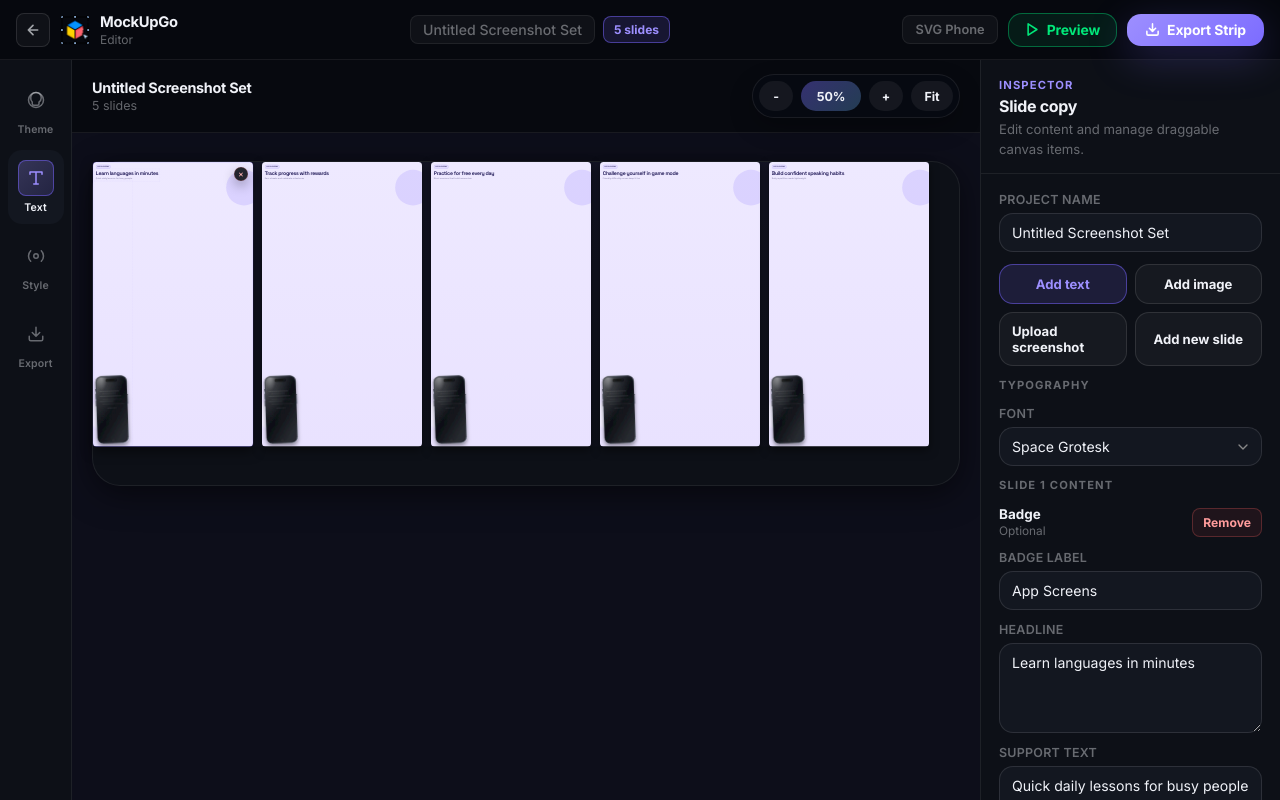
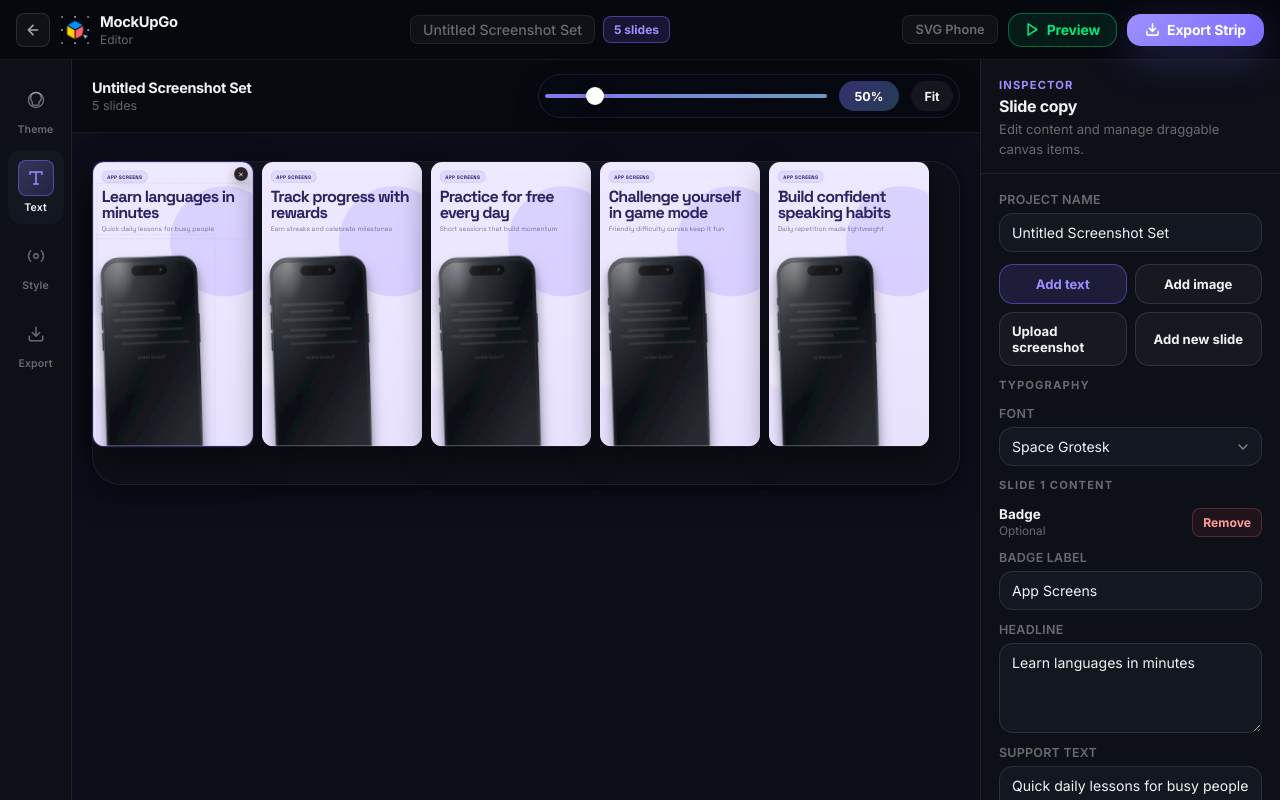
Before and after one commit to Tarikul-Islam-Shykat/MockUpGo, a React (Vite) app: page / in a window 1280 px wide. Both pictures are taken after a click on the button "Open Editor". Built offline with nearby package versions, Linux system fonts and the light colour scheme; a web font is replaced by a local one.

Commit message:
slider-for-zoom-in-added

```diff
--- a/src/features/mockup-tool/components/PreviewStage.module.css
+++ b/src/features/mockup-tool/components/PreviewStage.module.css
@@ -50,13 +50,56 @@
   display: inline-flex;
   align-items: center;
   flex-wrap: nowrap;
-  gap: 8px;
+  gap: 12px;
   padding: 6px;
   border-radius: 999px;
   border: 1px solid rgba(255, 255, 255, 0.08);
   background: rgba(8, 11, 18, 0.72);
   box-shadow: 0 10px 24px rgba(0, 0, 0, 0.24);
   white-space: nowrap;
+}
+
+.zoomSlider {
+  width: clamp(160px, 22vw, 340px);
+  height: 4px;
+  border-radius: 999px;
+  appearance: none;
+  background: linear-gradient(90deg, rgba(124, 108, 255, 0.9), rgba(111, 195, 255, 0.7));
+  outline: none;
+  cursor: pointer;
+  flex-shrink: 0;
+}
+
+.zoomSlider::-webkit-slider-runnable-track {
+  height: 4px;
+  border-radius: 999px;
+  background: rgba(255, 255, 255, 0.14);
+}
+
+.zoomSlider::-webkit-slider-thumb {
+  appearance: none;
+  width: 18px;
+  height: 18px;
+  margin-top: -7px;
+  border-radius: 50%;
+  border: 1px solid rgba(255, 255, 255, 0.5);
+  background: #fff;
+  box-shadow: 0 6px 14px rgba(0, 0, 0, 0.28);
+}
+
+.zoomSlider::-moz-range-track {
+  height: 4px;
+  border-radius: 999px;
+  background: rgba(255, 255, 255, 0.14);
+}
+
+.zoomSlider::-moz-range-thumb {
+  width: 18px;
+  height: 18px;
+  border-radius: 50%;
+  border: 1px solid rgba(255, 255, 255, 0.5);
+  background: #fff;
+  box-shadow: 0 6px 14px rgba(0, 0, 0, 0.28);
 }
 
 .zoomControls button {
@@ -92,8 +135,17 @@
 }
 
 .zoomReadout {
-  min-width: 60px !important;
+  min-width: 60px;
+  height: 30px;
+  padding: 0 12px;
+  display: inline-flex;
+  align-items: center;
+  justify-content: center;
+  border-radius: 999px;
   background: linear-gradient(135deg, rgba(124, 108, 255, 0.4), rgba(111, 195, 255, 0.28)) !important;
+  color: #fff;
+  font-size: 0.78rem;
+  font-weight: 700;
 }
 
 .fitButton {
--- a/src/features/mockup-tool/components/PreviewStage.tsx
+++ b/src/features/mockup-tool/components/PreviewStage.tsx
@@ -188,15 +188,7 @@ export function PreviewStage({
   }, [trackHeight, trackWidth]);
 
   function clampZoom(value: number) {
-    return Math.max(5, Math.min(160, Math.round(value)));
-  }
-
-  function handleZoomOut() {
-    setZoom((current) => clampZoom(current - 10));
-  }
-
-  function handleZoomIn() {
-    setZoom((current) => clampZoom(current + 10));
+    return Math.max(5, Math.min(300, Math.round(value)));
   }
 
   function handleFitZoom() {
@@ -520,15 +512,17 @@ export function PreviewStage({
           <span>{slides.length} slide{slides.length !== 1 ? "s" : ""}</span>
         </div>
         <div className={styles.zoomControls}>
-          <button type="button" onClick={handleZoomOut} aria-label="Zoom out">
-            -
-          </button>
-          <button type="button" className={styles.zoomReadout} onClick={handleFitZoom}>
-            {zoom}%
-          </button>
-          <button type="button" onClick={handleZoomIn} aria-label="Zoom in">
-            +
-          </button>
+          <input
+            className={styles.zoomSlider}
+            type="range"
+            min={5}
+            max={300}
+            step={1}
+            value={zoom}
+            aria-label="Zoom level"
+            onChange={(event) => setZoom(clampZoom(Number(event.target.value)))}
+          />
+          <div className={styles.zoomReadout}>{zoom}%</div>
           <button type="button" className={styles.fitButton} onClick={handleFitZoom}>
             Fit
           </button>
--- a/src/features/mockup-tool/data/page-size-presets.ts
+++ b/src/features/mockup-tool/data/page-size-presets.ts
@@ -35,15 +35,15 @@ export function getPageSizeDimensions(
 
   if (presetId === "landscape-16-9") {
     return {
-      width: 1920,
-      height: 1080,
+      width: baseLongSide,
+      height: Math.max(24, Math.round(baseLongSide / preset.ratio)),
     };
   }
 
   if (presetId === "portrait-9-16") {
     return {
-      width: 1080,
-      height: 1920,
+      width: Math.max(24, Math.round(baseLongSide * preset.ratio)),
+      height: baseLongSide,
     };
   }
 
```
